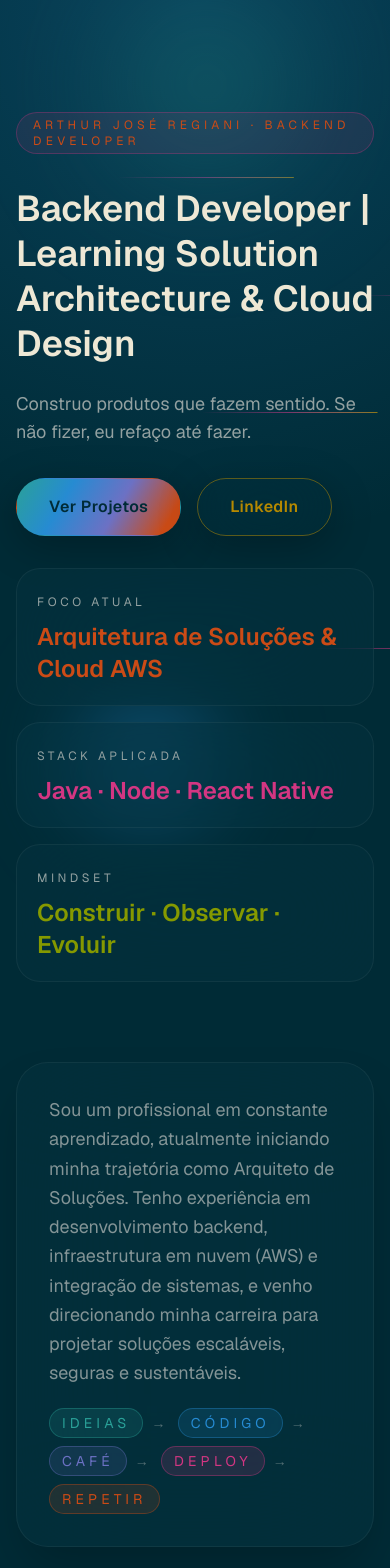
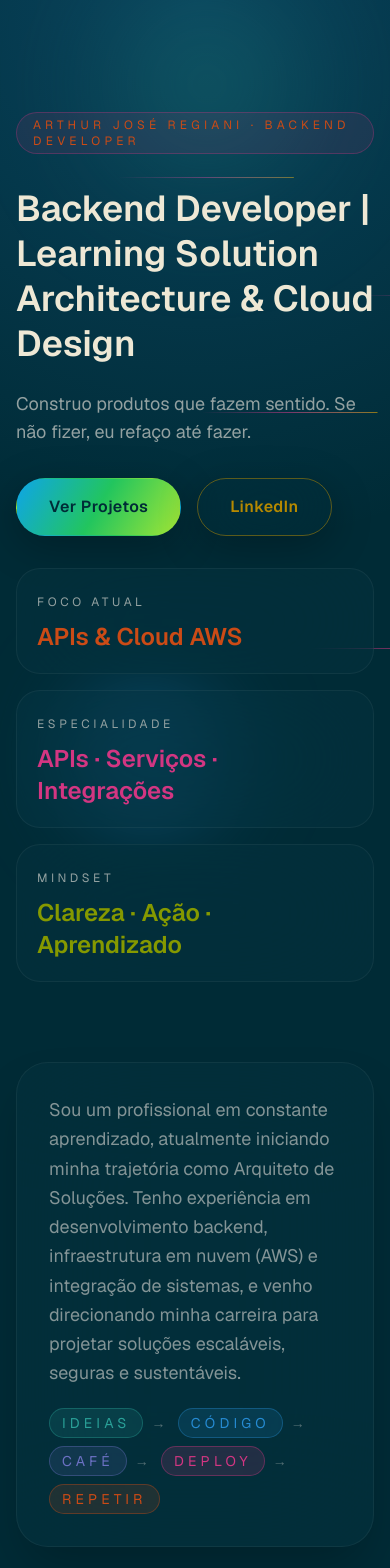
Before and after one commit to Arthurregiani/MylandingPage, a Next.js app: page / in a window 390 px wide. Shown: the top 1568 px of the page. Built offline with nearby package versions, Linux system fonts and the light colour scheme.

Commit message:
feat: add more features

```diff
--- a/app/components/Contact.tsx
+++ b/app/components/Contact.tsx
@@ -80,14 +80,13 @@ export default function Contact() {
             Contato
           </p>
           <h2 className="text-3xl font-semibold text-[#eee8d5]">
-            Vamos conversar sobre arquitetura, backend ou cafés especiais.
+            Vamos conversar sobre desenvolvimento, backend ou cafés especiais.
           </h2>
           <p>
-            O formulário dispara um e-mail direto para minha caixa principal via
-            `/api/contact`. Pode mandar dúvidas, oportunidades ou só um oi.
+            O formulário dispara um e-mail direto para minha caixa principal. Pode mandar dúvidas, oportunidades ou só um oi.
           </p>
           <div className="text-xs uppercase tracking-[0.4em] text-[#2aa198]">
-            Ideias → Código → Café → Deploy → Repetir
+            Café Fresco → Ideia Bruta → Produto Vivo
           </div>
         </div>
 
@@ -134,7 +133,7 @@ export default function Contact() {
           </div>
 
           <div className="flex flex-col gap-3">
-            <Button type="submit" disabled={status === "loading"}>
+            <Button type="submit" disabled={status === "loading"} variant="vivid">
               {status === "loading" ? "Enviando..." : "Enviar mensagem"}
             </Button>
             {feedback && (
--- a/app/components/Hero.tsx
+++ b/app/components/Hero.tsx
@@ -12,17 +12,17 @@ const MotionImage = motion(Image);
 const heroStats = [
   {
     label: "Foco atual",
-    value: "Arquitetura de Soluções & Cloud AWS",
+    value: "APIs & Cloud AWS",
     accent: solarizedAccents[4],
   },
   {
-    label: "Stack aplicada",
-    value: "Java · Node · React Native",
+    label: "Especialidade",
+    value: "APIs · Serviços · Integrações",
     accent: solarizedAccents[3],
   },
   {
     label: "Mindset",
-    value: "Construir · Observar · Evoluir",
+    value: "Clareza · Ação · Aprendizado",
     accent: solarizedAccents[6],
   },
 ];
@@ -172,7 +172,7 @@ export default function Hero() {
         </div>
 
         <div className="flex flex-wrap gap-4">
-          <Button asChild size="lg">
+          <Button asChild size="lg" variant="vivid">
             <Link href="#projetos">Ver Projetos</Link>
           </Button>
           <Button
--- a/app/components/Projects.tsx
+++ b/app/components/Projects.tsx
@@ -18,11 +18,11 @@ const projects: Project[] = [
   {
     title: "CoffeeHub",
     summary:
-      "App mobile e API completa para rastreabilidade e gestão de cafés especiais.",
+      "App mobile e API completa para rastreabilidade e gestão para cafeicultura.",
     description:
-      "CoffeeHub nasceu para conectar o produtor ao consumidor com transparência. Combinei React Native 0.80 + React 19 no front e Django 5 + DRF no backend, com PostgreSQL e Docker para provisionar ambientes reproduzíveis. O resultado é um ecossistema que acompanha desde a colheita até o analytics em tempo real.",
+      "CoffeeHub nasceu para conectar o produtor ao consumidor com transparência. Combinei React Native 0.80 + React 19 no front e Django 5 + DRF no backend, com PostgreSQL e Docker para provisionar ambientes reproduzíveis. O resultado é um ecossistema que acompanha todo processo de cultivo dos cafés.",
     githubUrl: undefined,
-    route: "/project/coffeehub",
+    route: "Rota dedicada em breve",
     stack: ["React Native", "React 19", "Django 5", "DRF", "PostgreSQL", "Docker"],
   },
 ];
@@ -154,7 +154,24 @@ export default function Projects() {
               </div>
               {activeProject.route && (
                 <p className="mt-6 text-sm text-[#93a1a1]">
-                  Rota dedicada em breve: <span className="text-[#2aa198]">{activeProject.route}</span>
+                  {activeProject.route.startsWith("http") ? (
+                    <>
+                      Repositório: {" "}
+                      <a
+                        href={activeProject.route}
+                        target="_blank"
+                        rel="noreferrer"
+                        className="text-[#2aa198] underline underline-offset-4 hover:text-[#2aa198]/80"
+                      >
+                        {activeProject.route}
+                      </a>
+                    </>
+                  ) : (
+                    <>
+                      {" "}
+                      <span className="text-[#2aa198]">{activeProject.route}</span>
+                    </>
+                  )}
                 </p>
               )}
             </motion.div>
--- a/app/components/TechStack.tsx
+++ b/app/components/TechStack.tsx
@@ -96,7 +96,7 @@ export default function TechStack() {
     <section className="mx-auto mt-24 w-full max-w-6xl px-4 sm:px-10 lg:px-16">
       <div className="mb-8">
         <p className="text-sm uppercase tracking-[0.4em] text-[#93a1a1]">Stack</p>
-        <h2 className="mt-2 text-3xl font-semibold text-[#eee8d5] sm:text-4xl">Ferramentas que me mantêm em órbita</h2>
+        <h2 className="mt-2 text-3xl font-semibold text-[#eee8d5] sm:text-4xl">  Ferramentas que sustentam meus sistemas</h2>
       </div>
 
       <div className="grid gap-4 sm:grid-cols-2 lg:grid-cols-3">
--- a/app/components/ui/button.tsx
+++ b/app/components/ui/button.tsx
@@ -12,6 +12,8 @@ const buttonVariants = cva(
       variant: {
         primary:
           "bg-[linear-gradient(120deg,#2aa198_0%,#268bd2_30%,#6c71c4_60%,#cb4b16_90%)] text-[#002b36] hover:brightness-110",
+        vivid:
+          "bg-[linear-gradient(120deg,#0ea5e9_0%,#22c55e_50%,#a3e635_100%)] text-[#002b36] hover:brightness-110",
         outline:
           "border-[#b58900]/50 bg-transparent text-[#b58900] hover:border-[#cb4b16] hover:bg-[#cb4b16]/10",
         ghost:
```
